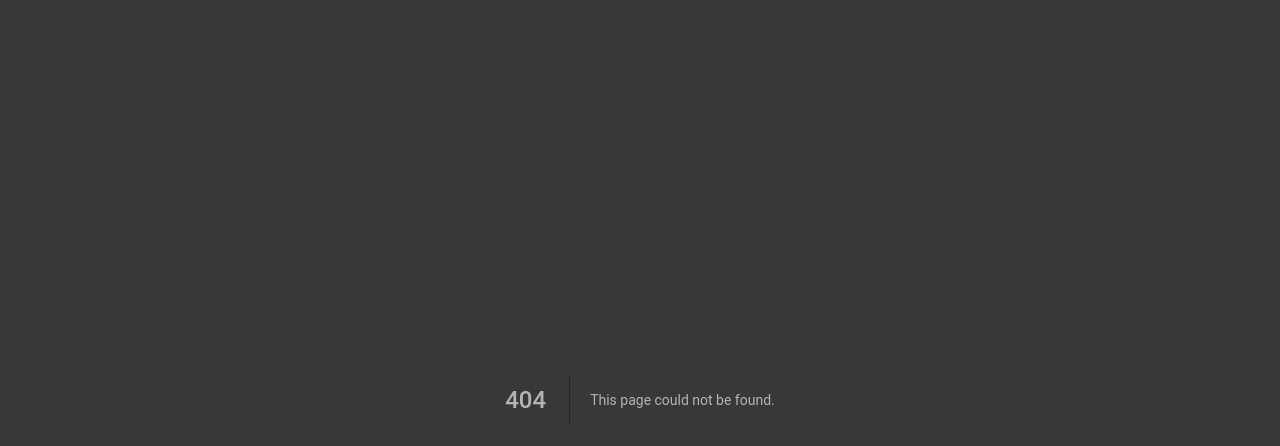
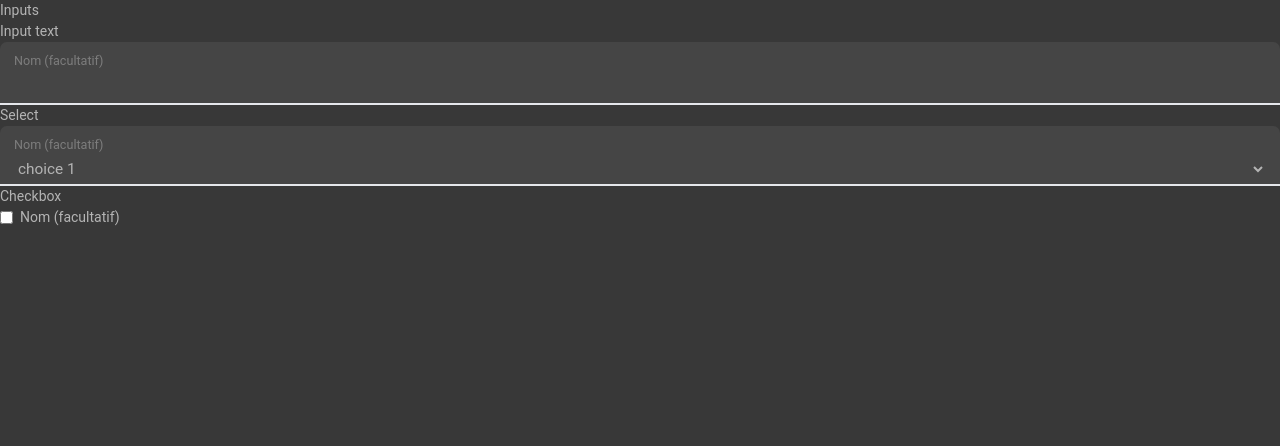
Before and after one commit to TahianSylvain/data-canvas-web, a Next.js app: page /test/inputs in a window 1280 px wide. Before the commit this address had no page. Shown: the top 446 px of the page. Built offline with nearby package versions, Linux system fonts and the light colour scheme.

Commit message:
feat mise en place du premiere version utilisable des inputs

```diff
--- /dev/null
+++ b/src/app/test/inputs/page.tsx
@@ -0,0 +1,25 @@
+import { CheckboxInput, SelectInput, TextInput } from "@/components/inputs/Inputs";
+
+export default function TestInputs() {
+    return <div className="p-3">
+        {/* -- INPUTS -- */}
+        <div>
+            <h2 className="text-3xl mb-2">Inputs</h2>
+            <div className="gap-4">
+                <div className="flex flex-col">
+                    <p className="text-xs font-thin mb-2">Input text</p>
+                    <TextInput placeholder={"Nom (facultatif)"} name={"name"}/>
+                </div>
+                <div className="flex flex-col mt-2">
+                    <p className="text-xs font-thin mb-2">Select</p>
+                    <SelectInput placeholder={"Nom (facultatif)"} name={"name"} choices={["choice 1", "choice 2"]}/>
+                </div>
+                <div className="flex flex-col mt-2">
+                    <p className="text-xs font-thin mb-2">Checkbox</p>
+                    <CheckboxInput placeholder={"Nom (facultatif)"} name={"name"}/>
+                </div>
+            </div>
+        </div>
+        {/* -- END INPUTS -- */}
+    </div>
+}
--- /dev/null
+++ b/src/components/inputs/Inputs.tsx
@@ -0,0 +1,40 @@
+import "./inputs.css"
+import { Str } from "@/lib/dash/str"
+
+export function TextInput({placeholder, name}){
+
+    const unique = Str("").randomNumber(5)
+    const id = Str(name).concat(unique, "-")
+
+    return <div className="input">
+        <label className="input-label" htmlFor={id}>{placeholder}</label>
+        <input className="input-self" type="text" name={name} id={id} />
+    </div>
+}
+
+export function SelectInput({placeholder, name, choices}){
+
+    const unique = Str("").randomNumber(5)
+    const id = Str(name).concat(unique, "-")
+
+    return <div className="input">
+        <label className="input-label" htmlFor={id}>{placeholder}</label>
+        <select className="input-self" name={name} id={id}>
+            {
+                choices.map((el, idx) => {
+                    return <option key={Str(el).concat(idx, "-")} value={Str(el).camelize()}>{el}</option>
+                })
+            }
+        </select>
+    </div>
+}
+
+export function CheckboxInput({placeholder, name}) {
+    const unique = Str("").randomNumber(5)
+    const id = Str(name).concat(unique, "-")
+
+    return <div className="input-checkbox">
+        <input className="input-self" type="checkbox" name={name} id={id} />
+        <label className="input-label" htmlFor={id}>{placeholder}</label>
+    </div>
+}
--- /dev/null
+++ b/src/components/inputs/inputs.css
@@ -0,0 +1,38 @@
+.input {
+    width: 100%;
+
+    border-bottom-style: solid ;
+    border-bottom-width: 2px ;
+    border-bottom-color: inherit;
+
+    border-top-left-radius: .5em;
+    border-top-right-radius: .5em;
+    background-color: var(--bg-color-lighter);
+    padding: .7em 1em;
+    padding-bottom: 0;
+}
+
+.input > .input-label {
+    font-size: .9rem;
+    opacity: .5;
+    display: block;
+}
+
+.input > .input-self{
+    border: none;
+    width: 100%;
+    padding: .3em 0;
+
+    background-color: inherit;
+    font-size: 1.1rem;
+}
+
+.input > .input-self:focus {
+    outline: none;
+}
+
+.input-checkbox {
+    display: flex;
+    align-items: center;
+    gap: .5em;
+}
```
